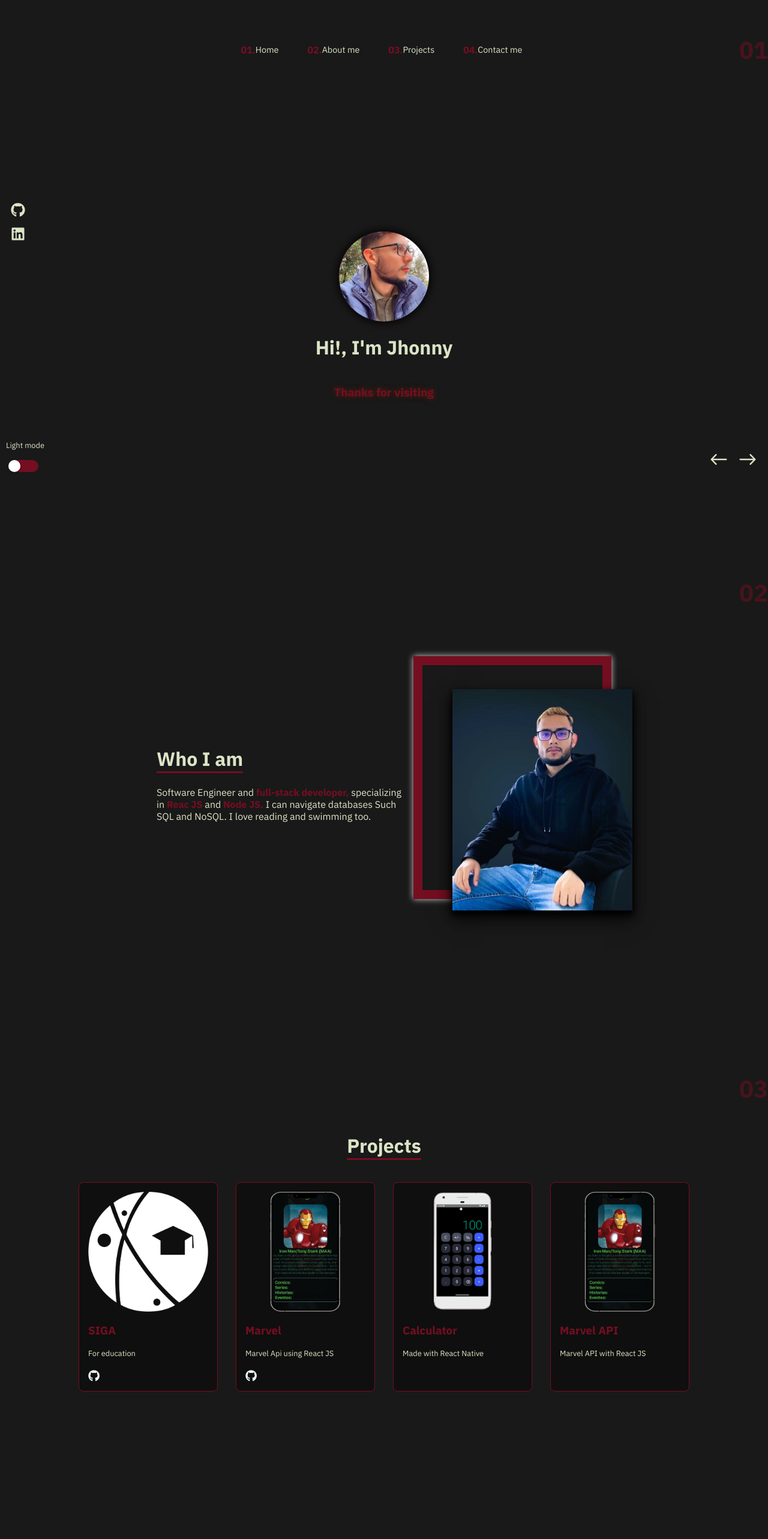
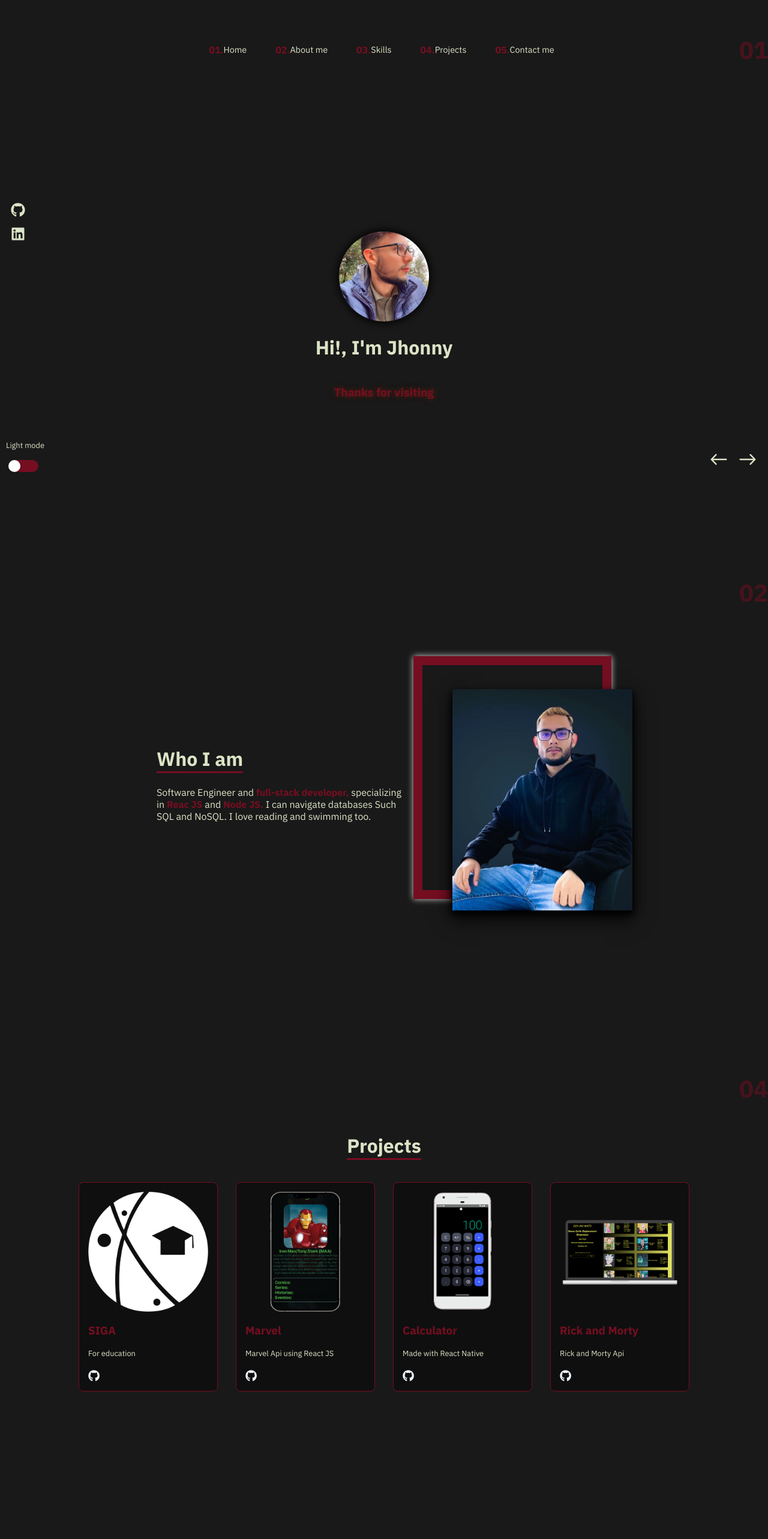
Before and after one commit to jonathanedd/Portfolio2.0, a React (Create React App) app: page / in a window 1280 px wide. Shown: the top 2566 px of the page at 60% size. Built offline with nearby package versions, Linux system fonts and the light colour scheme.

Commit message:
Added rick and morty to projects

```diff
--- a/src/components/ContactMe.jsx
+++ b/src/components/ContactMe.jsx
@@ -4,7 +4,7 @@ import styled from "styled-components";
 export default function ContactMe() {
   return (
     <ContactContainer id="contactme">
-      <TopNumber>04</TopNumber>
+      <TopNumber>05</TopNumber>
 
       <TitleContact>
         <h1>Contact Me</h1>
--- a/src/components/Nav.jsx
+++ b/src/components/Nav.jsx
@@ -41,13 +41,23 @@ export default function Nav() {
         </Link>
         <Link
           activeClass="active"
+          to="skills"
+          spy={true}
+          smooth={true}
+          offset={0}
+          duration={900}
+        >
+          <NavNumber>03.</NavNumber>Skills
+        </Link>
+        <Link
+          activeClass="active"
           to="projects"
           spy={true}
           smooth={true}
           offset={0}
           duration={900}
         >
-          <NavNumber>03.</NavNumber>Projects
+          <NavNumber>04.</NavNumber>Projects
         </Link>
         <Link
           activeClass="active"
@@ -57,7 +67,7 @@ export default function Nav() {
           offset={0}
           duration={900}
         >
-          <NavNumber>04.</NavNumber>Contact me
+          <NavNumber>05.</NavNumber>Contact me
         </Link>
       </Menu>
       <TopNumber>01</TopNumber>
--- a/src/components/Projects.jsx
+++ b/src/components/Projects.jsx
@@ -4,6 +4,7 @@ import styled from "styled-components";
 import sigamacbook from "../images/iconwhite.png";
 import calculator from "../images/calculator.png";
 import marvelapi from "../images/marvelapi.png";
+import rickandmorty from "../images/rickandmorty.png";
 import { FaGithub } from "react-icons/fa";
 
 export default function Projects() {
@@ -22,9 +23,21 @@ export default function Projects() {
   const openMarvelGithub = () => {
     window.open("https://github.com/jonathanedd/Marvel.git");
   };
+
+  const openCalculator = () => {
+    window.open("https://github.com/jonathanedd/calculator.git");
+  };
+
+  const openRickandmorty = () => {
+    window.open("https://rickymorty-appi.netlify.app");
+  };
+
+  const openRickandmortyGit = () => {
+    window.open("https://github.com/jonathanedd/rick-n-morty.git");
+  };
   return (
     <ProjectsContainer id="projects">
-      <TopNumber>03</TopNumber>
+      <TopNumber>04</TopNumber>
 
       <TitleProjects>
         {" "}
@@ -48,11 +61,13 @@ export default function Projects() {
           <img src={calculator} alt="" />
           <h3>Calculator</h3>
           <span>Made with React Native</span>
+          <FaGithub onClick={openCalculator} />
         </Card>
         <Card>
-          <img src={marvelapi} alt="" />
-          <h3>Marvel API</h3>
-          <span>Marvel API with React JS</span>
+          <img onClick={openRickandmorty} src={rickandmorty} alt="" />
+          <h3>Rick and Morty</h3>
+          <span>Rick and Morty Api</span>
+          <FaGithub onClick={openRickandmortyGit} />
         </Card>
       </CardsContainer>
     </ProjectsContainer>
```
Also changed, not shown: src/images/rickandmorty.png (added).
